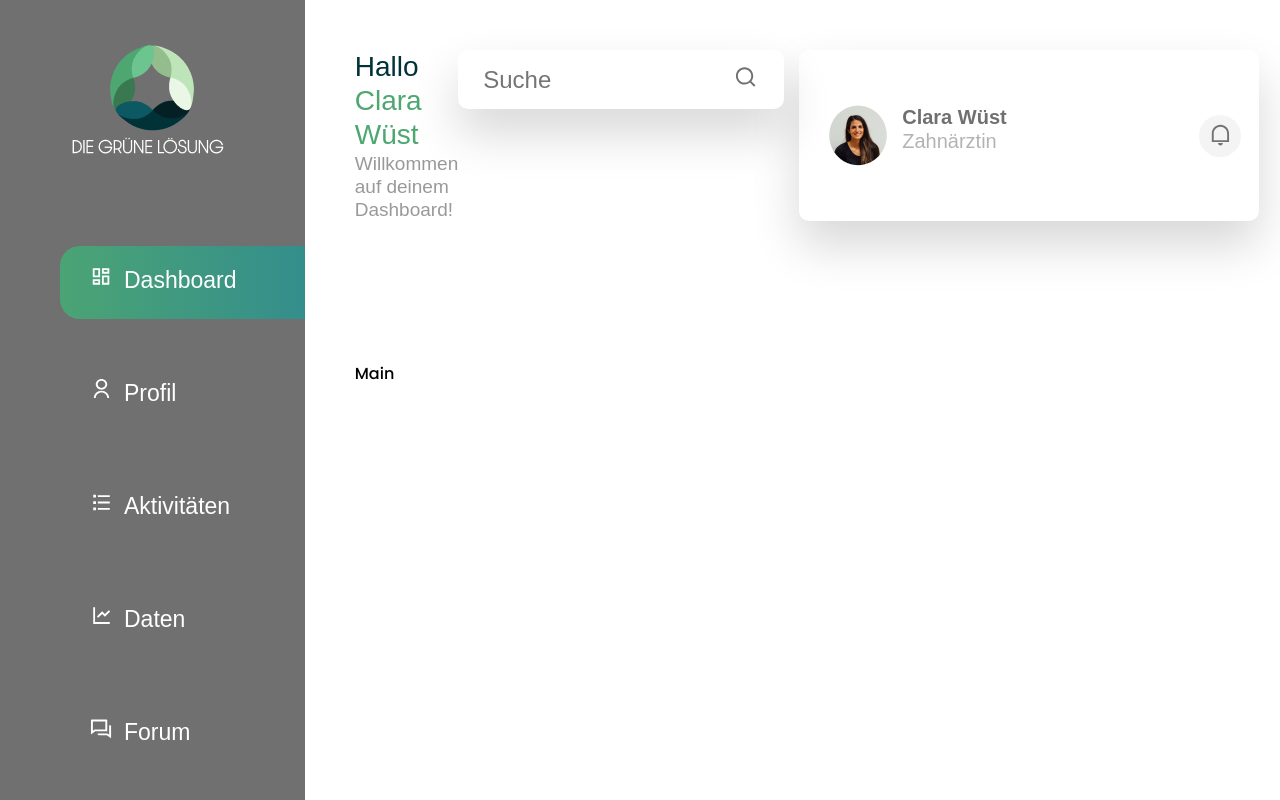
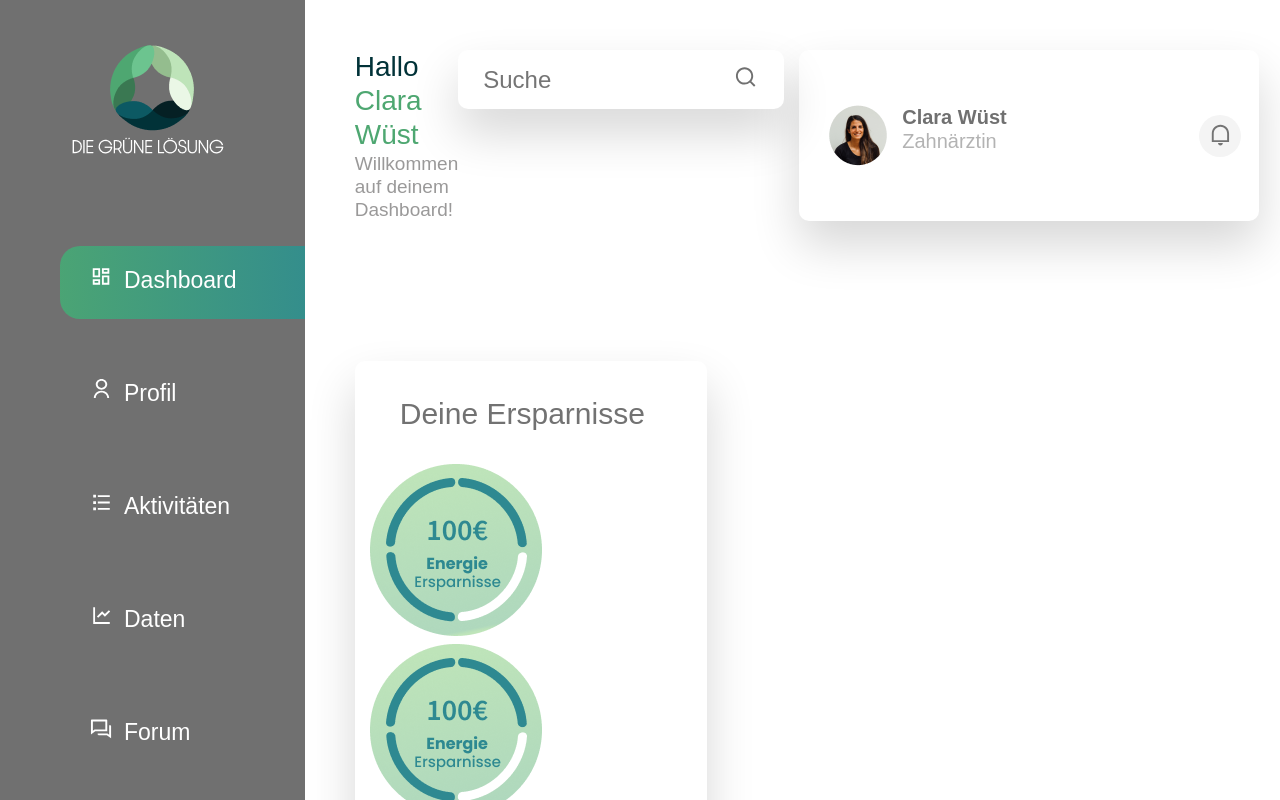
Before and after one commit to DevFariz/DGL, a React (Create React App) app: page / in a window 1280 px wide. Shown: the top 800 px of the page. Built offline with nearby package versions, Linux system fonts and the light colour scheme.

Commit message:
feat: add dashboard savings section

```diff
--- a/src/pages/dashboard/Dashboard.js
+++ b/src/pages/dashboard/Dashboard.js
@@ -1,5 +1,7 @@
 import Navbar from '../../components/navbar/Navbar';
 import DashboardHeader from './dashboardHeader/DashboardHeader';
+import DashboardSavings from './dashboardSavings/DashboardSavings';
+
 
 import './Dashboard.scss';
 
@@ -13,7 +15,7 @@ const Dashboard = () => {
       <div className='dashboard-content'>
         <DashboardHeader />
         <main className="dashboard-main">
-          Main
+          <DashboardSavings />
         </main>
       </div>
     </div>
--- a/src/pages/dashboard/Dashboard.scss
+++ b/src/pages/dashboard/Dashboard.scss
@@ -13,5 +13,8 @@
     flex-basis: 100%;
   }
 
+  &-main{
+    display: flex;
+  }
 
 }
--- /dev/null
+++ b/src/pages/dashboard/dashboardSavings/DashboardSavings.js
@@ -0,0 +1,18 @@
+import './DashboardSavings.scss';
+
+import dashboardSavingsImg from '../../../resources/img/dashboard-savings.png';
+
+const DashboardSavings = () => {
+  return (
+    <section className='dashboard-savings'>
+      <h2 className="dashboard-savings__title">Deine Ersparnisse</h2>
+      <div className="dashboard-savings__items">
+        <img src={dashboardSavingsImg} alt="savings" />
+        <img src={dashboardSavingsImg} alt="savings" />
+        <img src={dashboardSavingsImg} alt="savings" />
+      </div>
+    </section>
+  )
+}
+
+export default DashboardSavings
--- /dev/null
+++ b/src/pages/dashboard/dashboardSavings/DashboardSavings.scss
@@ -0,0 +1,25 @@
+@import "../../../styles/style.scss";
+@import "../../../styles/breakpoints.scss";
+@import "../../../styles/mixin.scss";
+
+.dashboard-savings{
+  box-shadow: 0px 24px 48px rgba(0, 0, 0, 0.160784);
+  border-radius: 10px;
+  padding: 28px 15px;
+  flex-basis: 39%;
+
+  &__title{
+    font-weight: 500;
+    font-size: 30px;
+    line-height: 49px;
+    color: #727272;
+    padding-left: 30px;
+    margin-bottom: 25px;
+  }
+
+  &__items{
+    img{
+      margin-right: 10px;
+    }
+  }
+}
```
Also changed, not shown: src/resources/img/dashboard-savings.png (added).
